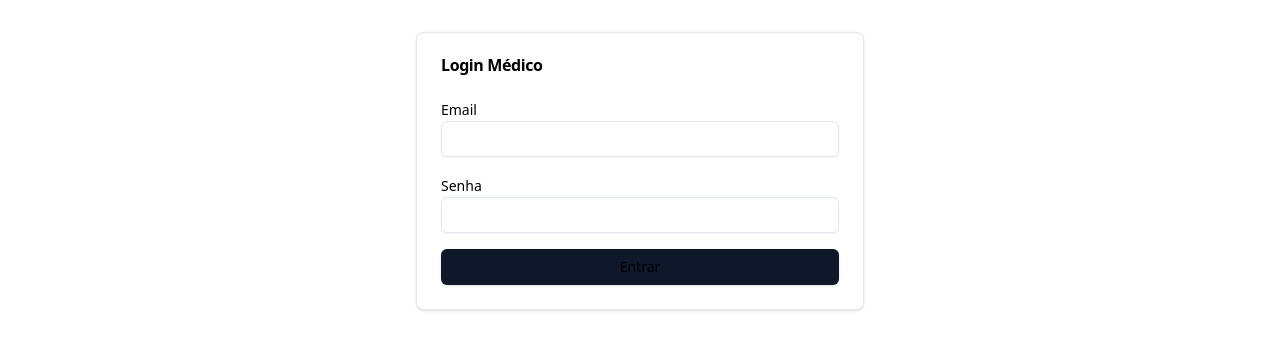
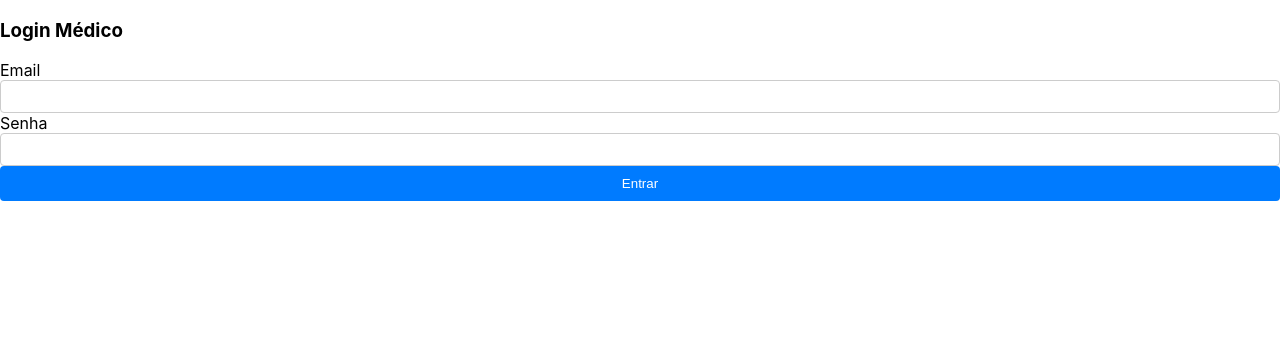
Before and after one commit to SC-Tech-Inova/Avaliacao-pre-anestesica, a Next.js app: page /PreAnestheticSystem in a window 1280 px wide. Shown: the top 350 px of the page. Built offline with nearby package versions, Linux system fonts and the light colour scheme.

Commit message:
Update globals.css

```diff
--- a/src/styles/globals.css
+++ b/src/styles/globals.css
@@ -1,69 +1,304 @@
-@tailwind base;
-@tailwind components;
-@tailwind utilities;
+/* Global Styles */
+body {
+  margin: 0;
+  padding: 0;
+  font-family: -apple-system, BlinkMacSystemFont, 'Segoe UI', Roboto, Oxygen, Ubuntu, Cantarell, 'Fira Sans', 'Droid Sans', 'Helvetica Neue', sans-serif;
+  -webkit-font-smoothing: antialiased;
+  -moz-osx-font-smoothing: grayscale;
+}
 
-@layer base {
-  :root {
-    --background: 0 0% 100%;
-    --foreground: 222.2 84% 4.9%;
+code {
+  font-family: source-code-pro, Menlo, Monaco, Consolas, 'Courier New', monospace;
+}
 
-    --card: var(--background);
-    --card-text: var(--foreground);
+/* Container Styles */
+.container {
+  max-width: 1200px;
+  margin: 0 auto;
+  padding: 20px;
+}
 
-    --popover: var(--background);
-    --popover-text: var(--foreground);
+/* Button Styles */
+button {
+  cursor: pointer;
+  padding: 10px;
+  border-radius: 4px;
+  border: none;
+  background-color: #007bff;
+  color: #fff;
+  transition: all 0.2s ease-in-out;
+  width: 100%;
+}
 
-    --primary: 222.2 47.1% 11.2%;
-    --primary-text: 210 40% 98%;
+button:hover {
+  background-color: #0056b3;
+}
 
-    --secondary: 210 40% 96.1%;
-    --secondary-text: var(--primary);
+/* Form Styles */
+input, textarea, select {
+  padding: 8px;
+  border: 1px solid #ccc;
+  border-radius: 4px;
+  width: 100%;
+  box-sizing: border-box;
+}
 
-    --muted: var(--secondary);
-    --muted-text: 215.4 16.3% 46.9%;
+/* Utility Classes */
+.flex {
+  display: flex;
+}
 
-    --accent: var(--secondary);
-    --accent-text: var(--primary);
+.justify-between {
+  justify-content: space-between;
+}
 
-    --destructive: 0 84.2% 60.2%;
-    --destructive-text: var(--primary-text);
+.items-center {
+  align-items: center;
+}
 
-    --border: 214.3 31.8% 91.4%;
-    --input: var(--border);
+.space-x-2 > * + * {
+  margin-left: 0.5rem;
+}
 
-    --ring: var(--foreground);
+.grid {
+  display: grid;
+}
 
-    --radius: 0.5rem;
+.gap-4 {
+  gap: 1rem;
+}
+
+.grid-cols-2 {
+  grid-template-columns: repeat(2, minmax(0, 1fr));
+}
+
+.grid-cols-3 {
+  grid-template-columns: repeat(3, minmax(0, 1fr));
+}
+
+.mb-4 {
+  margin-bottom: 1rem;
+}
+
+.mt-2 {
+  margin-top: 0.5rem;
+}
+
+.w-full {
+  width: 100%;
+}
+
+.min-h-100 {
+  min-height: 100px;
+}
+
+/* Login Page Styles */
+.login-container {
+  display: flex;
+  justify-content: center;
+  align-items: center;
+  height: 100vh;
+  background: linear-gradient(135deg, #1e3c72 0%, #2a5298 100%);
+}
+
+.login-box {
+  background-color: #fff;
+  padding: 40px;
+  border-radius: 12px;
+  box-shadow: 0 8px 32px rgba(0, 0, 0, 0.2);
+  width: 400px;
+  text-align: center;
+  animation: fadeIn 0.5s ease-in-out;
+}
+
+@keyframes fadeIn {
+  from {
+    opacity: 0;
+    transform: translateY(20px);
+  }
+  to {
+    opacity: 1;
+    transform: translateY(0);
+  }
+}
+
+.input-group {
+  margin-bottom: 20px;
+  text-align: left;
+}
+
+.input-group label {
+  display: block;
+  margin-bottom: 8px;
+  color: #4a5568;
+  font-weight: 500;
+}
+
+.input-group input {
+  width: 100%;
+  padding: 12px;
+  box-sizing: border-box;
+  border: 2px solid #e2e8f0;
+  border-radius: 6px;
+  transition: all 0.3s ease;
+}
+
+.input-group input:focus {
+  border-color: #4299e1;
+  box-shadow: 0 0 0 3px rgba(66, 153, 225, 0.2);
+  outline: none;
+}
+/* Container principal */
+.form-container {
+  max-width: 1200px;
+  margin: 0 auto;
+  padding: 2rem;
+  background: white;
+  border-radius: 12px;
+  box-shadow: 0 4px 6px rgba(0, 0, 0, 0.1);
+  position: relative;
+}
+
+/* Cabeçalho do formulário */
+.form-header {
+  display: flex;
+  justify-content: space-between;
+  align-items: center;
+  margin-bottom: 2rem;
+}
+
+.form-title {
+  font-size: 1.5rem;
+  font-weight: 600;
+  color: #1a365d;
+}
+
+/* Botão de logout */
+.logout-btn {
+  padding: 0.25rem 0.5rem;
+  font-size: 0.75rem;
+  background-color: #e53e3e;
+  border-radius: 6px;
+  transition: all 0.2s ease;
+  position: absolute;
+  top: 1rem;
+  right: 1rem;
+}
+
+.logout-btn:hover {
+  background-color: #c53030;
+}
+
+/* Seções do formulário */
+.form-section {
+  margin-bottom: 2rem;
+  padding: 1.5rem;
+  background: #f7fafc;
+  border-radius: 8px;
+}
+
+.form-section-title {
+  font-size: 1.25rem;
+  font-weight: 500;
+  color: #2d3748;
+  margin-bottom: 1.5rem;
+}
+
+/* Grupos de entrada */
+.input-group {
+  margin-bottom: 1.5rem;
+}
+
+.input-label {
+  display: block;
+  margin-bottom: 0.5rem;
+  color: #4a5568;
+  font-weight: 500;
+}
+
+.input-field {
+  width: 100%;
+  padding: 0.75rem;
+  border: 1px solid #e2e8f0;
+  border-radius: 6px;
+  transition: all 0.2s ease;
+}
+
+.input-field:focus {
+  border-color: #4299e1;
+  box-shadow: 0 0 0 3px rgba(66, 153, 225, 0.2);
+}
+
+/* Grupos de checkbox e radio */
+.checkbox-group, .radio-group {
+  display: flex;
+  align-items: center;
+  gap: 1rem;
+  margin-bottom: 1rem;
+}
+
+.checkbox-label, .radio-label {
+  display: flex;
+  align-items: center;
+  gap: 0.5rem;
+  color: #4a5568;
+}
+
+/* Ações do formulário */
+.form-actions {
+  display: flex;
+  justify-content: flex-end;
+  gap: 1rem;
+  margin-top: 2rem;
+}
+
+.action-btn {
+  padding: 0.75rem 1.5rem;
+  border-radius: 6px;
+  font-weight: 500;
+  transition: all 0.2s ease;
+}
+
+.primary-btn {
+  background-color: #4299e1;
+  color: white;
+}
+
+.primary-btn:hover {
+  background-color: #3182ce;
+}
+
+.secondary-btn {
+  background-color: #e2e8f0;
+  color: #4a5568;
+}
+
+.secondary-btn:hover {
+  background-color: #cbd5e0;
+}
+
+/* Estilos responsivos */
+@media (max-width: 768px) {
+  .form-container {
+    padding: 1rem;
   }
 
-  .dark {
-    --background: 222.2 84% 4.9%;
-    --foreground: 210 40% 98%;
+  .form-header {
+    flex-direction: column;
+    align-items: flex-start;
+    gap: 1rem;
+  }
 
-    --card: var(--background);
-    --card-text: var(--foreground);
+  .form-section {
+    padding: 1rem;
+  }
 
-    --popover: var(--background);
-    --popover-text: var(--foreground);
+  .form-actions {
+    flex-direction: column;
+    gap: 0.5rem;
+  }
 
-    --primary: var(--foreground);
-    --primary-text: var(--primary);
-
-    --secondary: 217.2 32.6% 17.5%;
-    --secondary-text: var(--foreground);
-
-    --muted: var(--secondary);
-    --muted-text: 215 20.2% 65.1%;
-
-    --accent: var(--secondary);
-    --accent-text: var(--foreground);
-
-    --destructive: 0 62.8% 30.6%;
-    --destructive-text: var(--foreground);
-
-    --border: var(--secondary);
-    --input: var(--secondary);
-
-    --ring: 212.7 26.8% 83.9%;
+  .action-btn {
+    width: 100%;
   }
 }
```
